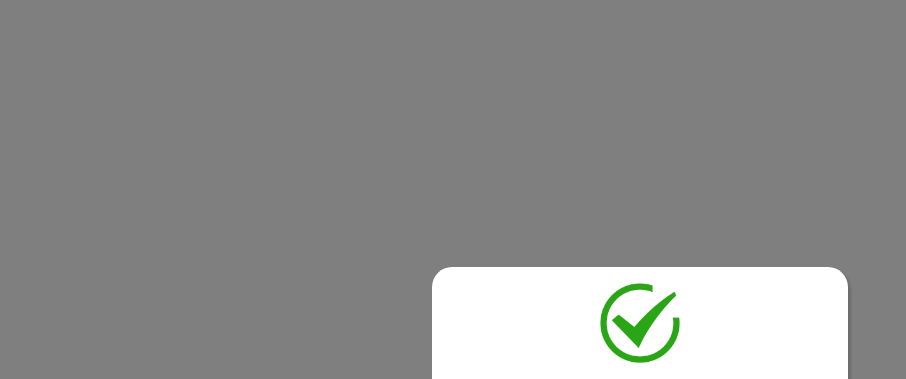
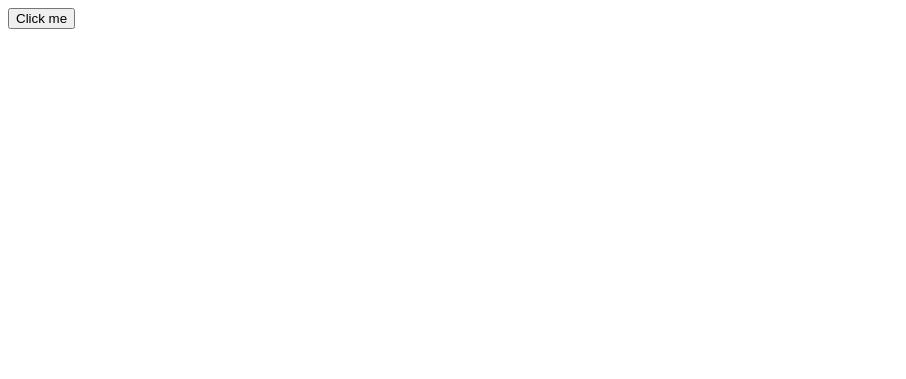
Before and after one commit to utkarshdubey/alerts-js, a plain HTML site: page examples/test.html in a window 1280 px wide. Shown: the top 379 px of the page, without its empty margins (0-906 px from the left). Drawn offline with Linux system fonts and the light colour scheme; files whose address does not match are found by name.

Commit message:
🐛 Fixed Broken Links

```diff
--- a/examples/test.html
+++ b/examples/test.html
@@ -10,16 +10,17 @@
 </head>
 
 <body>
+    <input type="button" onclick="firstAlert.alert()" value="Click me" />
     <script src="../dist/alerts.js"></script>
     <script>
         let firstAlert = new Alert({
             title: 'Approved',
             message: 'Finally',
             icon: 'success',
+            action: 'link',
+            redirect: 'https://google.com',
             buttonText: 'Close',
         });
-
-        firstAlert.alert()
     </script>
 </body>
 
```
Also changed, not shown: examples/icons/success.png (renamed from icons/success.png).
